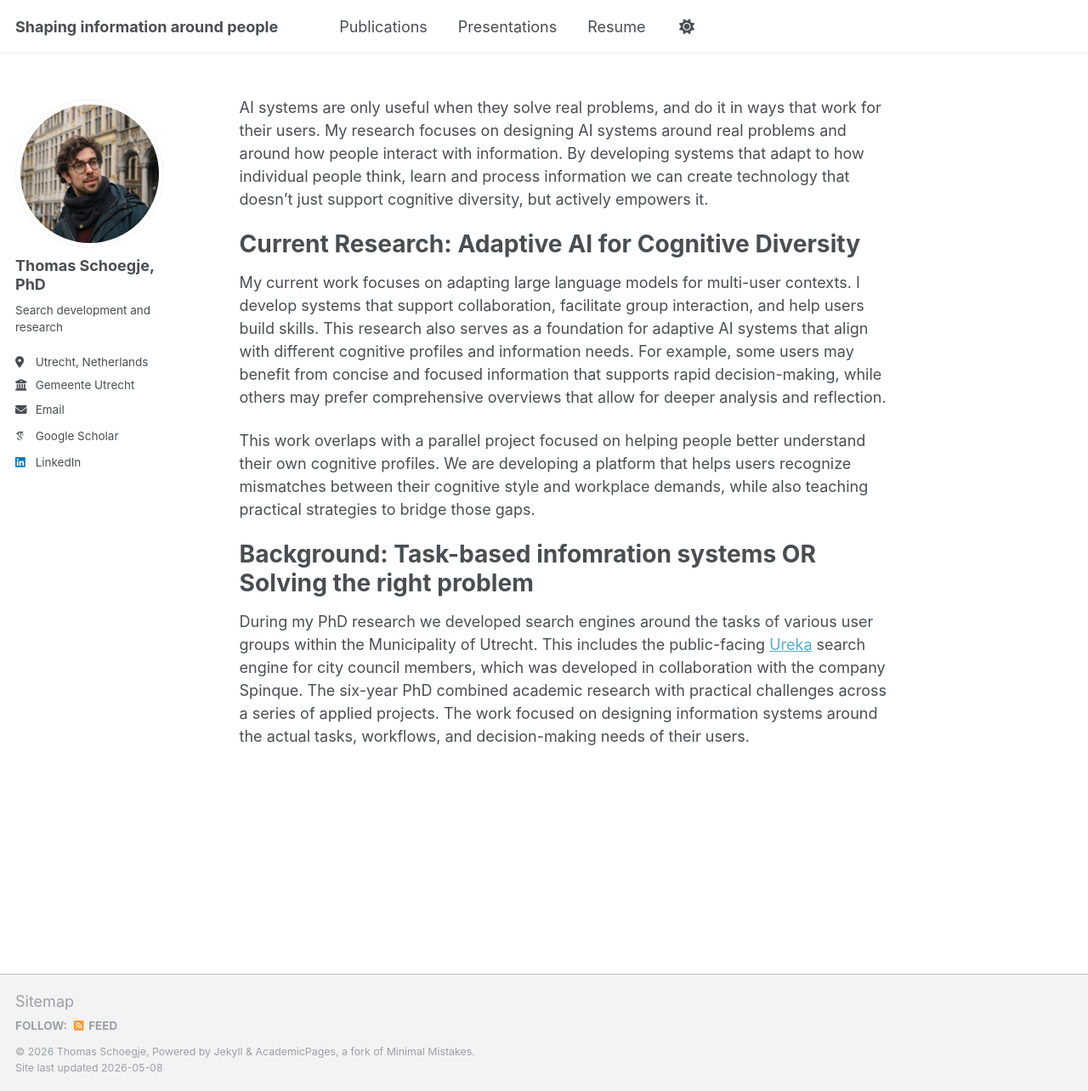
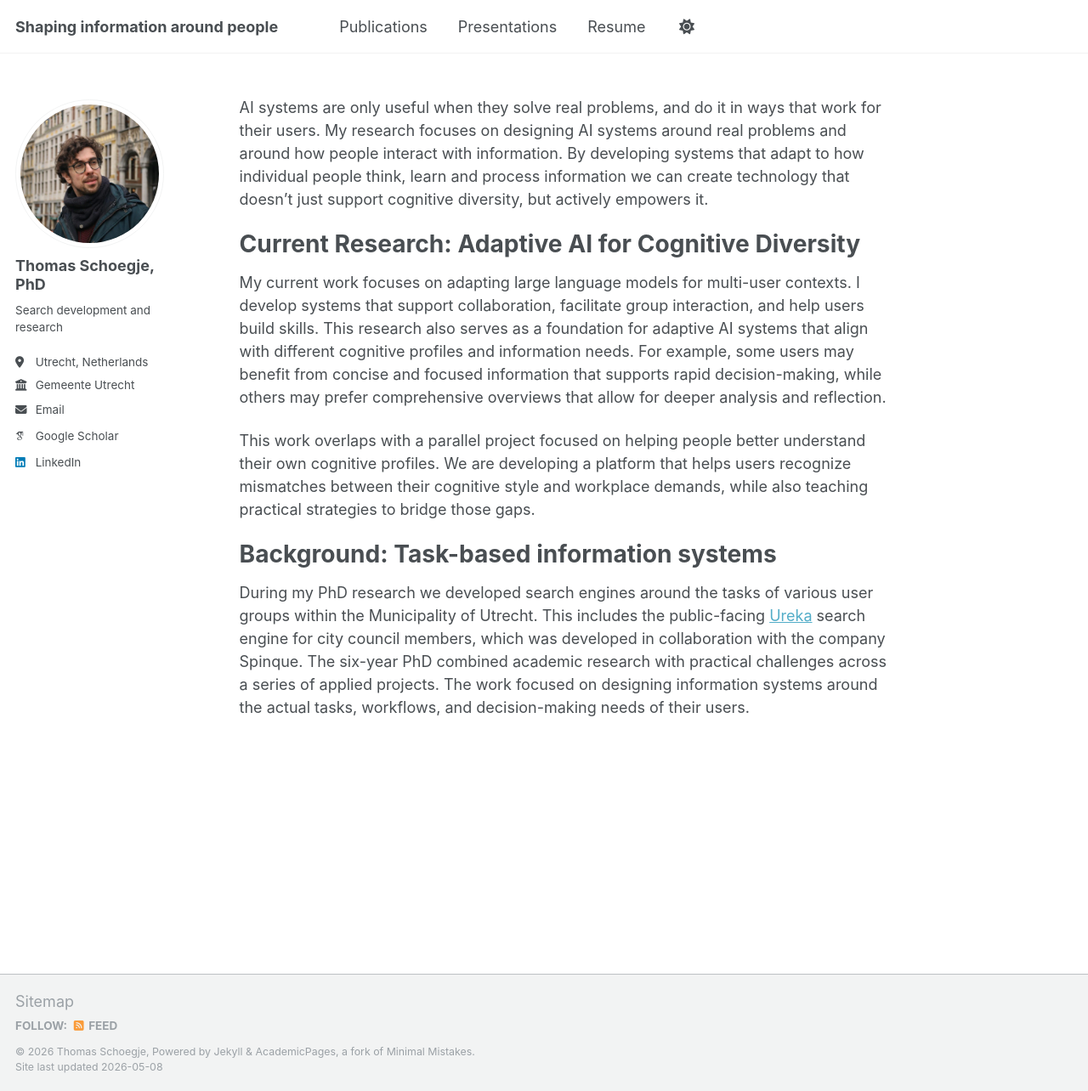
Before and after one commit to tmschoegje/tmschoegje.github.io, a Jekyll site: the page built from _pages/about.md, in a window 1280 px wide and 1284 px high. Shown: the whole window at 85% size. Built offline with Jekyll 4.4.1, drawn with Linux system fonts in a browser that asks for light colours; some web fonts are replaced; a script that is not in the unit is left out.

Commit message:
Update typo

```diff
--- a/_pages/about.md
+++ b/_pages/about.md
@@ -16,5 +16,5 @@ My current work focuses on adapting large language models for multi-user context
 This work overlaps with a parallel project focused on helping people better understand their own cognitive profiles. We are developing a platform that helps users recognize mismatches between their cognitive style and workplace demands, while also teaching practical strategies to bridge those gaps.
 
 
-# Background: Task-based infomration systems OR Solving the right problem
+# Background: Task-based information systems
 During my PhD research we developed search engines around the tasks of various user groups within the Municipality of Utrecht. This includes the public-facing [Ureka](https://ureka.utrecht.nl) search engine for city council members, which was developed in collaboration with the company Spinque. The six-year PhD combined academic research with practical challenges across a series of applied projects. The work focused on designing information systems around the actual tasks, workflows, and decision-making needs of their users.
```
